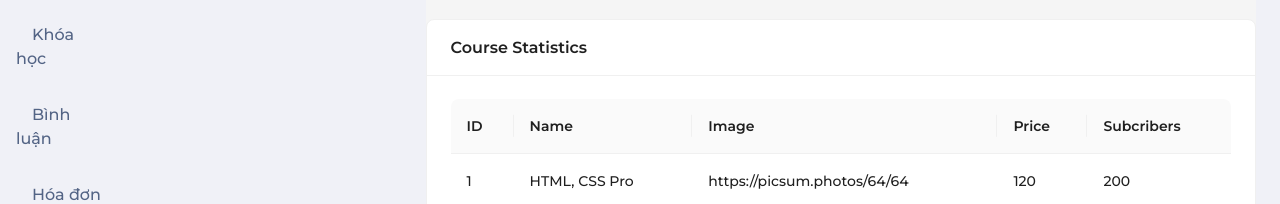
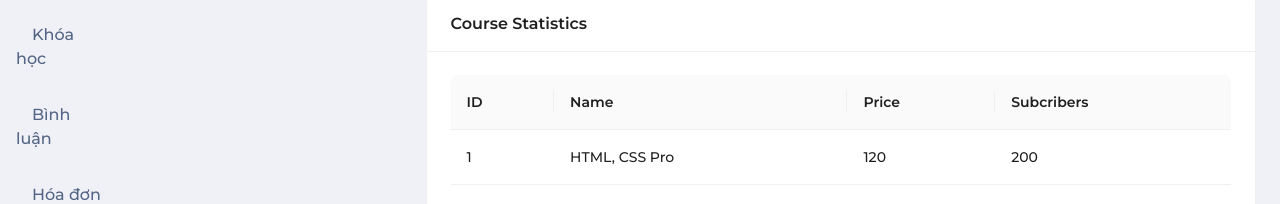
Before and after one commit to TuanAnh1210/Braintech-admin, a React (Vite) app: page /statistical in a window 1280 px wide. Shown: the part 205-409 px from the top of the page. Built offline with nearby package versions, Linux system fonts and the light colour scheme; some icons are missing.

Commit message:
recommit

```diff
--- a/src/pages/Analytics/index.jsx
+++ b/src/pages/Analytics/index.jsx
@@ -1,5 +1,5 @@
 import React from 'react';
-import { Layout, Table, Card, Form, Input, Button, Row, Col } from 'antd';
+import { Layout, Table, Card, Row, Col } from 'antd';
 
 const { Content } = Layout;
 
@@ -31,7 +31,6 @@ const Analytics = () => {
     const columnCourse = [
         { title: 'ID', dataIndex: 'id', key: 'id' },
         { title: 'Name', dataIndex: 'name', key: 'name' },
-        { title: 'Image', dataIndex: 'image', key: 'image' },
         { title: 'Price', dataIndex: 'price', key: 'price' },
         { title: 'Subcribers', dataIndex: 'subcribers', key: 'subcribers' },
     ];
@@ -43,7 +42,7 @@ const Analytics = () => {
     return (
         <Layout>
             <Content>
-                <Row gutter={[16, 16]} style={{ marginBottom: '24px' }}>
+                <Row gutter={[16, 16]} className="mb-6">
                     <Col span={8}>
                         <div style={{ background: '#fff', padding: 24, textAlign: 'center' }}>
                             <h3 className="text-2xl text-teal-600">Total Revenue</h3>
```
